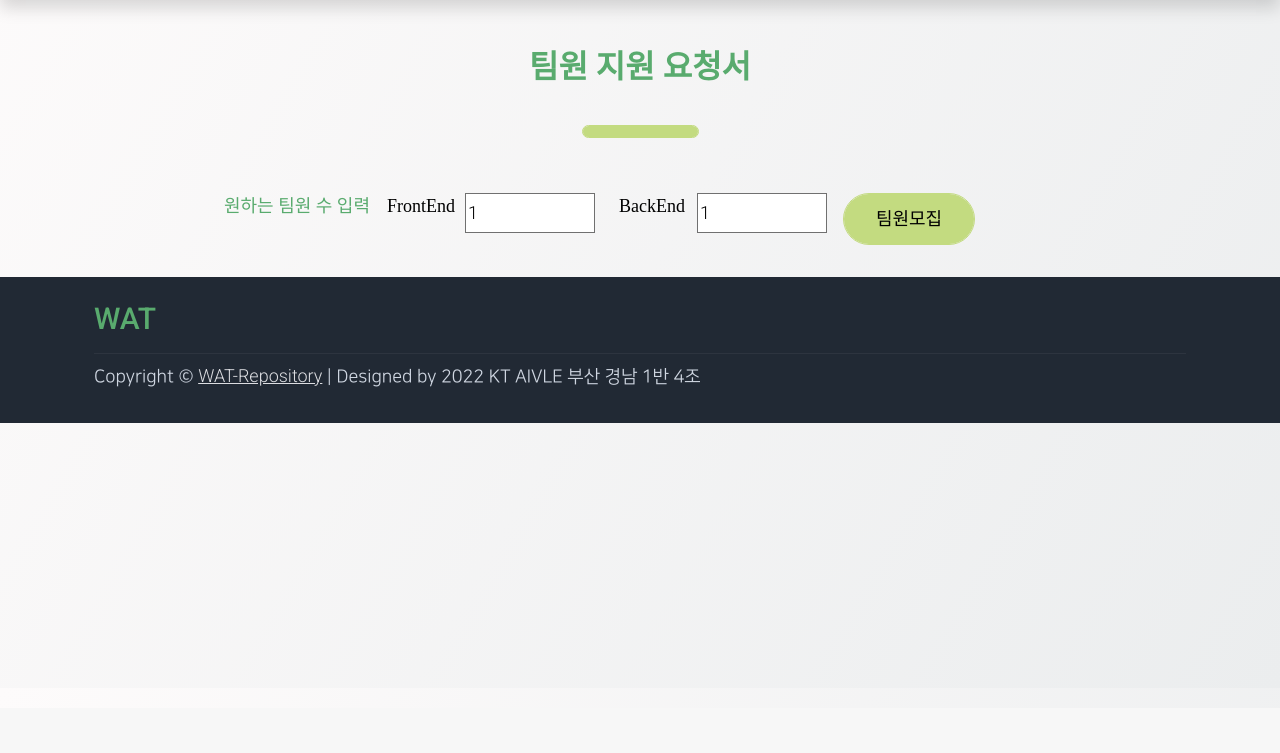
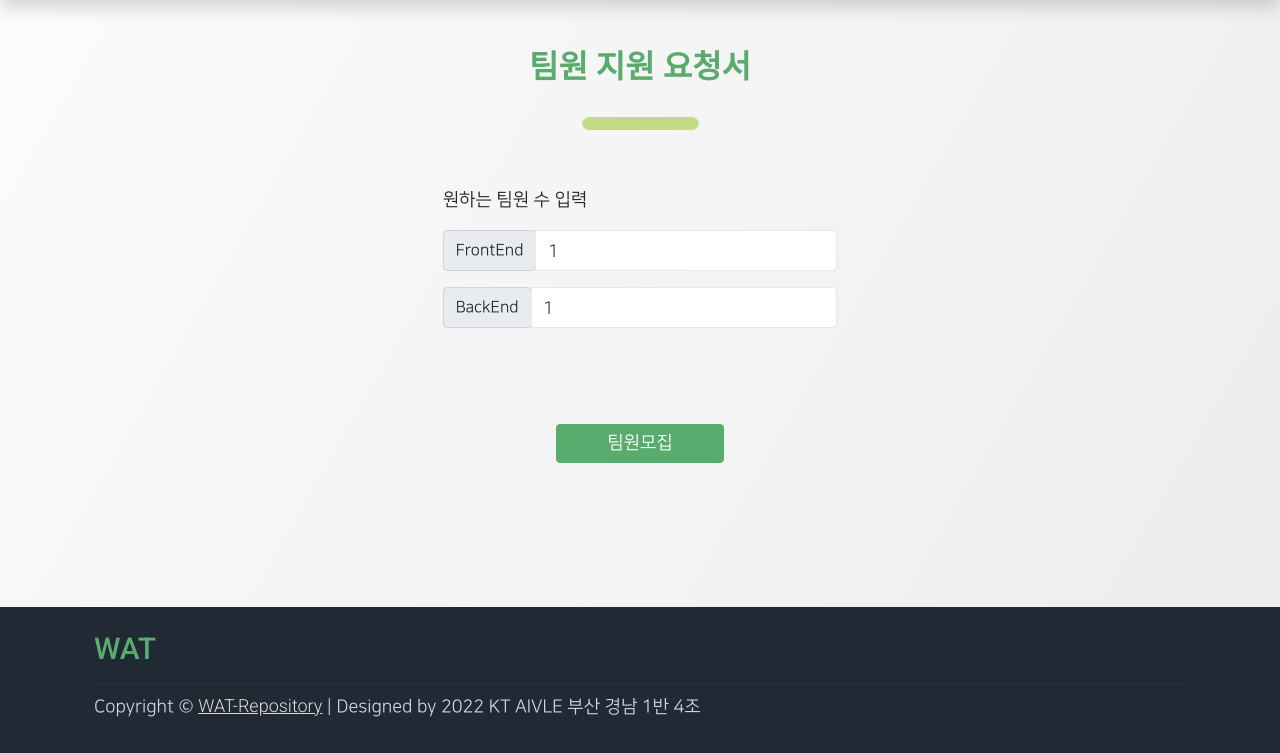
Before and after one commit to youngine/waat, a Django app: template fundingapp/templates/fundingapp/addTeam.html in a window 1280 px wide. Shown: the part 112-865 px from the top of the page. Before the commit the page ends 535 px from the top, so only its background shows below. Run offline with Django 4.2, Linux system fonts and the light colour scheme; the template is opened without the code that fills it, so the values that code supplies are empty; some libraries are stand-ins or nearby versions; some web fonts are replaced.

Commit message:
update: application page3 view

```diff
--- a/fundingapp/templates/fundingapp/addTeam.html
+++ b/fundingapp/templates/fundingapp/addTeam.html
@@ -1,29 +1,41 @@
 {% extends 'no_footer_base.html' %}
 {% load static %}
 
+{% block content %}
 
-{% block content %}
 <div>
-    <div style="margin:3rem 0rem"></div>
-        <div>
-            <h2 class= text-success style="font-family: 'NanumSquareEB'; text-align:center;">
-                팀원 지원 요청서</h2>
-        <div style="margin:2rem 0rem; text-align:center;">
-            <div class= create_bar_color style="display:inline-block"></div>
-        <div>
-            <div style="margin:3rem 0rem"></div>
+    <h2 class= "text-success mt-5 mb-4" style="font-family: 'NanumSquareEB'; text-align:center;"> 팀원 지원 요청서</h2>
+
+    <div class="text-center">
+        <div class= create_bar_color style="display:inline-block"></div>
     </div>
-    <form action="/app/fund/ADDTeam/" method="POST">
-        {% csrf_token %}
-        <div class=wrapper>
-            <p class= "create_input_text_boxSize " style="display:inline-block;font-family: 'NanumSquareEB';">원하는 팀원 수 입력</p>
-            <p class= "create_choice_text_boxSize " style="display:inline-block;font-family: 'NanumSquareEB';">FrontEnd</p>
-            <input class = create_choice_box  style="display:inline-block;" type="number" name="FrontEnd" placeholder="숫자만 입력" value = 1>
-            <p class= "create_choice_text_boxSize " style="display:inline-block;font-family: 'NanumSquareEB';">BackEnd</p>
-            <input class = create_choice_box  style="display:inline-block;" type="number" name="BackEnd" placeholder="숫자만 입력" value = 1>
 
-            <input class= "next_btn_color" style="display:inline-block" method="POST" type="submit" name="TeamFinsh" value="팀원모집">
-        </div>
-    </form>
+    <form action="/app/fund/ADDTeam/" method="POST" class="p-5">
+     {% csrf_token %}
+    <div class="col-md-4 mb-2" style="float: none; margin:0 auto;">
+      <label for="validationTextarea" class="form-label" style="font-family:NanumSquareR;">원하는 팀원 수 입력</label>
+    </div>
+
+    <div class="col-md-4 mb-3 " style="float: none; margin:0 auto;">
+      <div class="input-group has-validation">
+        <span class="input-group-text" id="validationTooltipUsernamePrepend" style="font-family:NanumSquareR;">FrontEnd</span>
+        <input type="number" class="form-control" id="validationTooltipUsername"  name="FrontEnd" value = 1 aria-describedby="validationTooltipUsernamePrepend" required>
+      </div>
+    </div>
+
+    <div class="col-md-4" style="float: none; margin:0 auto;">
+      <div class="input-group has-validation">
+        <span class="input-group-text" id="validationTooltipUsernamePrepend" style="font-family:NanumSquareR;">BackEnd</span>
+        <input type="number" class="form-control" id="validationTooltipUsername"  name="BackEnd"  value = 1 aria-describedby="validationTooltipUsernamePrepend"  required>
+      </div>
+    </div>
+    </div>
+
+     <div class="mb-5 col-md-7 mt-5 text-center" style="float: none; margin:0 auto;">
+        <input class="btn btn-success mx-3" style="font-family:NanumSquareR;"  method="POST" type="submit" name="TeamFinsh" value="팀원모집">
+    </div>
+
+  <div class="p-5"></div>
 </div>
-{% endblock %}
+
+{%endblock content%}
```
